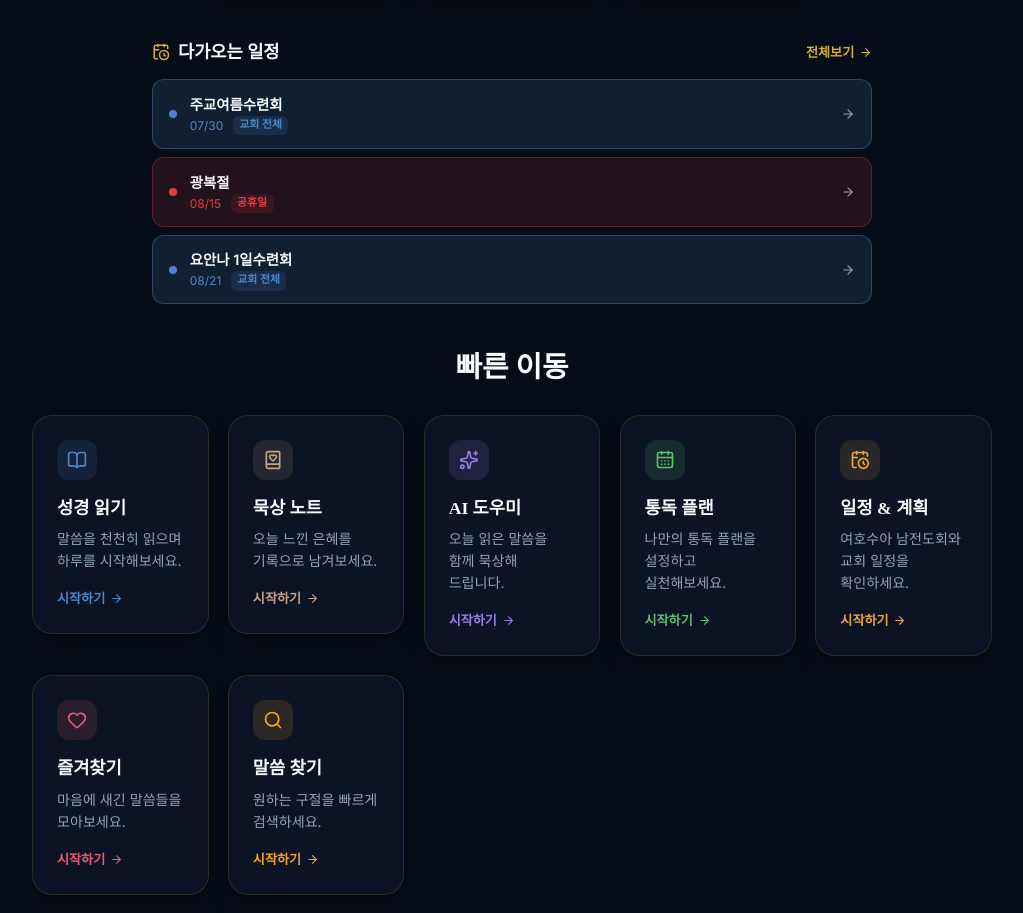
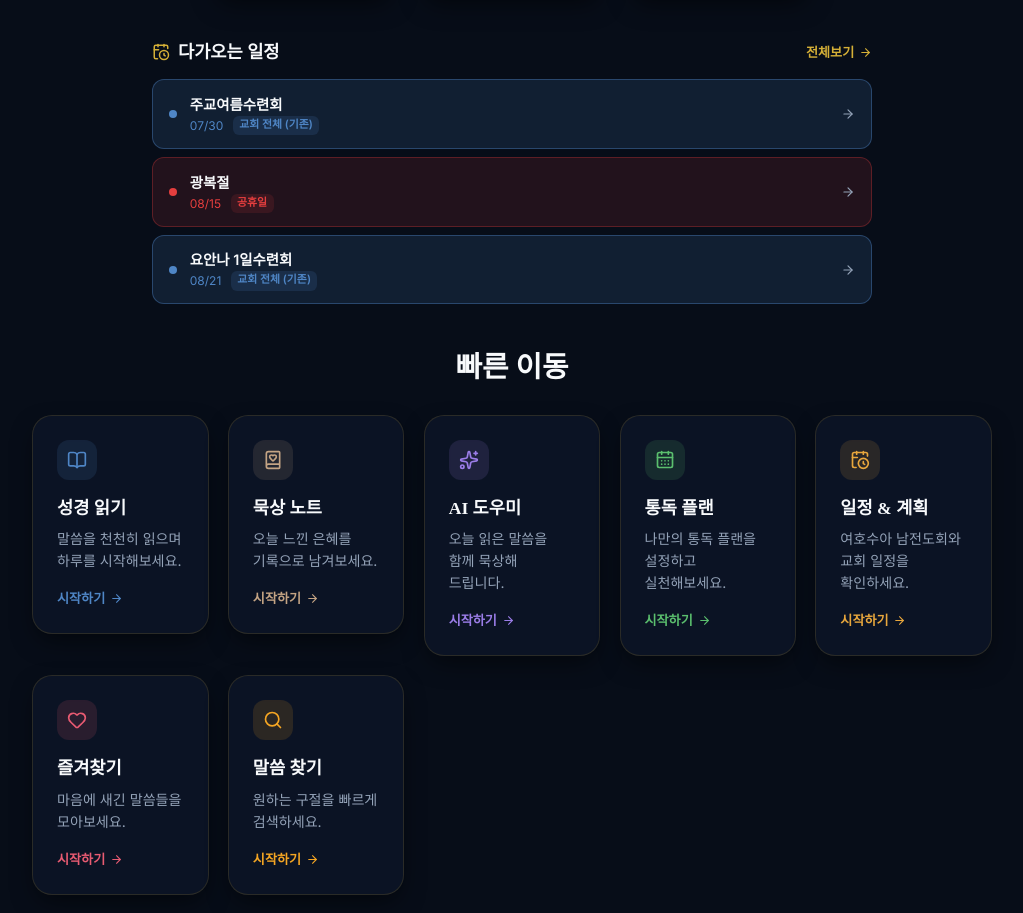
Before and after one commit to mjuy1-debug/bible-platform, a React (Vite) app in the folder bible-platform/: page /#/ in a window 1280 px wide. Shown: the part 921-1834 px from the top of the page, without its empty margins (128-1151 px from the left). Built offline with nearby package versions, Linux system fonts and the light colour scheme; no server answers.

Commit message:
feat: add 10 schedule categories with distinct colors

```diff
--- a/bible-platform/src/data/scheduleData.js
+++ b/bible-platform/src/data/scheduleData.js
@@ -2,14 +2,32 @@
 // category: 'joshua' | 'church' | 'personal' | 'holiday' | 'liturgy'
 
 export const CATEGORY_LABELS = {
-  joshua: '여호수아 남전도회',
-  church: '교회 전체',
+  normal: '보통',
+  joshua: '여호수아남전도회',
+  caleb: '갈렙남전도회',
+  joanna: '요안나여전도회',
+  lydia: '루디아여전도회',
+  naomi: '나오미여전도회',
+  joseph: '요셉청년부',
+  students: '학생부',
+  sunday_school: '주일학교',
+  zion: '시온성가대',
+  church: '교회 전체 (기존)',
   holiday: '공휴일',
   liturgy: '교회 절기',
 };
 
 export const CATEGORY_COLORS = {
+  normal: { bg: 'rgba(100,116,139,0.12)', border: 'rgba(100,116,139,0.3)', text: '#64748b', dot: '#64748b' },
   joshua: { bg: 'rgba(212,175,55,0.15)', border: 'rgba(212,175,55,0.4)', text: '#D4AF37', dot: '#D4AF37' },
+  caleb: { bg: 'rgba(20,184,166,0.15)', border: 'rgba(20,184,166,0.4)', text: '#0d9488', dot: '#0d9488' },
+  joanna: { bg: 'rgba(236,72,153,0.12)', border: 'rgba(236,72,153,0.35)', text: '#db2777', dot: '#db2777' },
+  lydia: { bg: 'rgba(168,85,247,0.12)', border: 'rgba(168,85,247,0.35)', text: '#9333ea', dot: '#9333ea' },
+  naomi: { bg: 'rgba(244,63,94,0.12)', border: 'rgba(244,63,94,0.35)', text: '#e11d48', dot: '#e11d48' },
+  joseph: { bg: 'rgba(59,130,246,0.12)', border: 'rgba(59,130,246,0.35)', text: '#2563eb', dot: '#2563eb' },
+  students: { bg: 'rgba(6,182,212,0.12)', border: 'rgba(6,182,212,0.35)', text: '#0891b2', dot: '#0891b2' },
+  sunday_school: { bg: 'rgba(245,158,11,0.12)', border: 'rgba(245,158,11,0.35)', text: '#d97706', dot: '#d97706' },
+  zion: { bg: 'rgba(99,102,241,0.12)', border: 'rgba(99,102,241,0.35)', text: '#4f46e5', dot: '#4f46e5' },
   church: { bg: 'rgba(79,134,198,0.15)', border: 'rgba(79,134,198,0.4)', text: '#4f86c6', dot: '#4f86c6' },
   holiday: { bg: 'rgba(229,62,62,0.12)', border: 'rgba(229,62,62,0.3)', text: '#e53e3e', dot: '#e53e3e' },
   liturgy: { bg: 'rgba(156,100,212,0.12)', border: 'rgba(156,100,212,0.35)', text: '#9c64d4', dot: '#9c64d4' },
--- a/bible-platform/src/pages/Schedule.jsx
+++ b/bible-platform/src/pages/Schedule.jsx
@@ -21,7 +21,11 @@ const Schedule = () => {
   const [currentMonth, setCurrentMonth] = useState(now.getMonth());
   const [selectedDate, setSelectedDate] = useState(null);
   const [activeTab, setActiveTab] = useState('monthly'); // 'annual' | 'monthly' | 'weekly' | 'add'
-  const [categoryFilter, setCategoryFilter] = useState({ joshua: true, church: true, holiday: true, liturgy: true });
+  const [categoryFilter, setCategoryFilter] = useState(() => {
+    const initial = {};
+    Object.keys(CATEGORY_LABELS).forEach(k => initial[k] = true);
+    return initial;
+  });
   const [showAddForm, setShowAddForm] = useState(false);
   const [editId, setEditId] = useState(null);
   const [viewFile, setViewFile] = useState(null);
@@ -29,7 +33,7 @@ const Schedule = () => {
 
   // 새 일정 폼
   const [newEvent, setNewEvent] = useState({
-    title: '', date: '', time: '', endDate: '', category: 'joshua', description: '',
+    title: '', date: '', time: '', endDate: '', category: 'normal', description: '',
   });
 
   const filteredEvents = useMemo(() => {
@@ -90,7 +94,7 @@ const Schedule = () => {
       addEvent(payload);
     }
 
-    setNewEvent({ title: '', date: '', time: '', endDate: '', category: 'joshua', description: '' });
+    setNewEvent({ title: '', date: '', time: '', endDate: '', category: 'normal', description: '' });
     setEditId(null);
     setShowAddForm(false);
   };
@@ -102,7 +106,7 @@ const Schedule = () => {
       date: ev.date || '',
       time: ev.time || '',
       endDate: ev.endDate || '',
-      category: ev.category || 'joshua',
+      category: ev.category || 'normal',
       description: ev.description || '',
     });
     setShowAddForm(true);
@@ -144,7 +148,7 @@ const Schedule = () => {
           </button>
         ))}
         {import.meta.env.DEV && (
-          <button onClick={() => { setEditId(null); setNewEvent({ title: '', date: '', time: '', endDate: '', category: 'joshua', description: '' }); setShowAddForm(true); }}
+          <button onClick={() => { setEditId(null); setNewEvent({ title: '', date: '', time: '', endDate: '', category: 'normal', description: '' }); setShowAddForm(true); }}
             style={{
               display: 'flex', alignItems: 'center', gap: '0.4rem',
               padding: '0.55rem 1.2rem', borderRadius: '30px',
@@ -220,10 +224,6 @@ const Schedule = () => {
           <div style={{ display: 'grid', gridTemplateColumns: 'repeat(auto-fill, minmax(min(260px, 100%), 1fr))', gap: '1rem' }}>
             {MONTH_NAMES.map((name, m) => {
               const mEvents = getEventsForMonth(filteredEvents, currentYear, m);
-              const joshuaCount = mEvents.filter(e => e.category === 'joshua').length;
-              const churchCount = mEvents.filter(e => e.category === 'church').length;
-              const holidayCount = mEvents.filter(e => e.category === 'holiday').length;
-              const liturgyCount = mEvents.filter(e => e.category === 'liturgy').length;
               const isCurrentMonth = currentYear === now.getFullYear() && m === now.getMonth();
 
               return (
@@ -262,30 +262,18 @@ const Schedule = () => {
                     <p style={{ fontSize: '0.8rem', color: 'var(--text-secondary)' }}>일정 없음</p>
                   ) : (
                     <div style={{ display: 'flex', flexDirection: 'column', gap: '0.3rem' }}>
-                      {joshuaCount > 0 && (
-                        <div style={{ display: 'flex', alignItems: 'center', gap: '0.4rem', fontSize: '0.78rem' }}>
-                          <span style={{ width: '6px', height: '6px', borderRadius: '50%', background: CATEGORY_COLORS.joshua.dot }} />
-                          <span style={{ color: CATEGORY_COLORS.joshua.text }}>남전도회 {joshuaCount}건</span>
-                        </div>
-                      )}
-                      {churchCount > 0 && (
-                        <div style={{ display: 'flex', alignItems: 'center', gap: '0.4rem', fontSize: '0.78rem' }}>
-                          <span style={{ width: '6px', height: '6px', borderRadius: '50%', background: CATEGORY_COLORS.church.dot }} />
-                          <span style={{ color: CATEGORY_COLORS.church.text }}>교회 전체 {churchCount}건</span>
-                        </div>
-                      )}
-                      {holidayCount > 0 && (
-                        <div style={{ display: 'flex', alignItems: 'center', gap: '0.4rem', fontSize: '0.78rem' }}>
-                          <span style={{ width: '6px', height: '6px', borderRadius: '50%', background: CATEGORY_COLORS.holiday.dot }} />
-                          <span style={{ color: CATEGORY_COLORS.holiday.text }}>공휴일 {holidayCount}건</span>
-                        </div>
-                      )}
-                      {liturgyCount > 0 && (
-                        <div style={{ display: 'flex', alignItems: 'center', gap: '0.4rem', fontSize: '0.78rem' }}>
-                          <span style={{ width: '6px', height: '6px', borderRadius: '50%', background: CATEGORY_COLORS.liturgy.dot }} />
-                          <span style={{ color: CATEGORY_COLORS.liturgy.text }}>교회 절기 {liturgyCount}건</span>
-                        </div>
-                      )}
+                      <div style={{ display: 'flex', flexWrap: 'wrap', gap: '0.5rem', marginBottom: '0.4rem' }}>
+                        {Object.keys(CATEGORY_LABELS).map(key => {
+                          const count = mEvents.filter(e => e.category === key).length;
+                          if (count === 0) return null;
+                          return (
+                            <div key={key} style={{ display: 'flex', alignItems: 'center', gap: '0.3rem', fontSize: '0.72rem' }}>
+                              <span style={{ width: '6px', height: '6px', borderRadius: '50%', background: CATEGORY_COLORS[key].dot }} />
+                              <span style={{ color: CATEGORY_COLORS[key].text }}>{CATEGORY_LABELS[key]} {count}</span>
+                            </div>
+                          );
+                        })}
+                      </div>
                       {/* 주요 일정 미리보기 */}
                       <div style={{ marginTop: '0.3rem', borderTop: '1px solid var(--glass-border)', paddingTop: '0.4rem' }}>
                         {mEvents.slice(0, 2).map(e => (
@@ -610,7 +598,7 @@ const Schedule = () => {
       {/* ─── Event Detail Modal ─── */}
       <AnimatePresence>
         {selectedEvent && (() => {
-          const colors = CATEGORY_COLORS[selectedEvent.category] || CATEGORY_COLORS.church;
+          const colors = CATEGORY_COLORS[selectedEvent.category] || CATEGORY_COLORS.normal;
           return (
             <motion.div
               key="sel-event-modal"
@@ -680,7 +668,7 @@ const Schedule = () => {
 
 // 이벤트 카드 컴포넌트
 const EventCard = ({ event, onDelete, onEdit, onSelect, compact = false }) => {
-  const colors = CATEGORY_COLORS[event.category] || CATEGORY_COLORS.church;
+  const colors = CATEGORY_COLORS[event.category] || CATEGORY_COLORS.normal;
   const [showConfirm, setShowConfirm] = useState(false);
 
   return (
```
